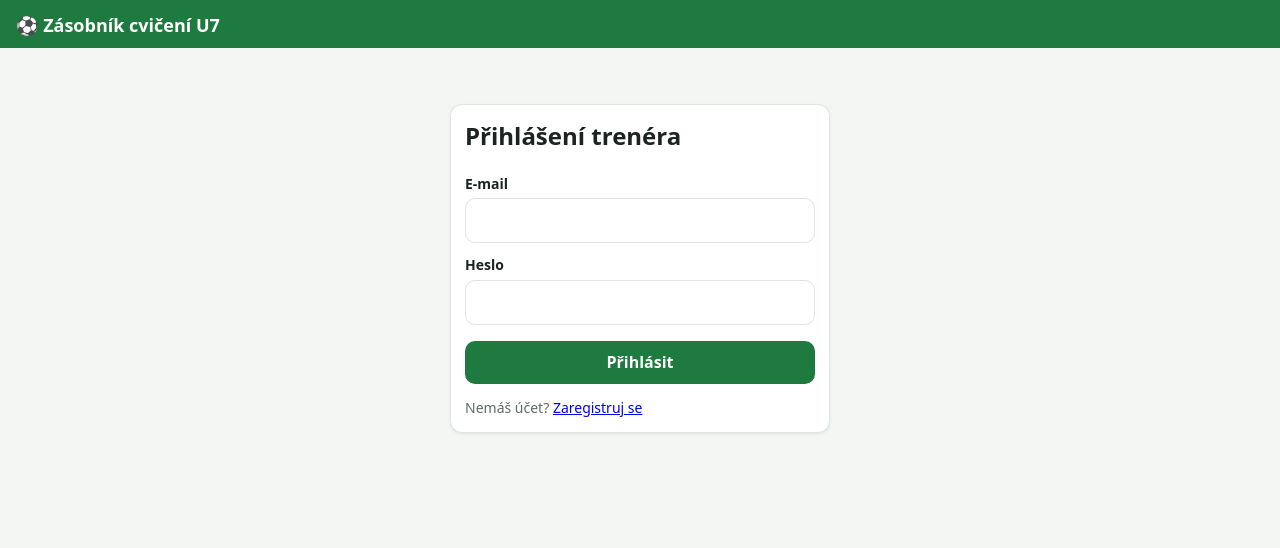
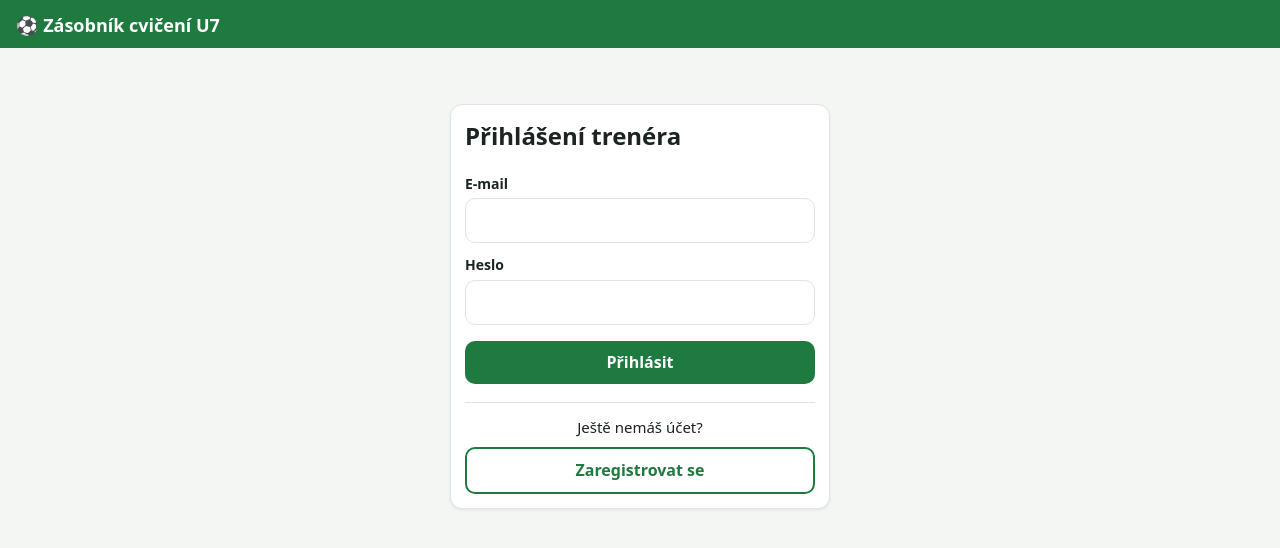
Before and after one commit to keksa77/trener-u7, a plain HTML site: page index.html in a window 1280 px wide. Drawn offline with nearby package versions, Linux system fonts and the light colour scheme.

Commit message:
Výraznější tlačítko pro registraci

```diff
--- a/index.html
+++ b/index.html
@@ -114,9 +114,10 @@ function renderAuth(mode="login"){
       <label>Heslo</label><input type="password" id="pw" required minlength="6" autocomplete="${mode==="login"?"current-password":"new-password"}">
       <div style="margin-top:16px" class="row"><button class="btn primary grow" type="submit">${mode==="login"?"Přihlásit":"Vytvořit účet"}</button></div>
     </form>
-    <p class="muted" style="margin-bottom:0">${mode==="login"
-      ? `Nemáš účet? <a href="#" id="swap">Zaregistruj se</a>`
-      : `Máš účet? <a href="#" id="swap">Přihlas se</a>`}</p>
+    <div style="border-top:1px solid var(--line);margin-top:18px;padding-top:14px;text-align:center">
+      <p style="margin:0 0 8px;font-size:15px">${mode==="login"?"Ještě nemáš účet?":"Už máš účet?"}</p>
+      <button type="button" class="btn" id="swap" style="width:100%;border:2px solid var(--brand);background:transparent;color:var(--brand)">${mode==="login"?"Zaregistrovat se":"Přihlásit se"}</button>
+    </div>
   </div>`;
   document.getElementById("swap").onclick = e => { e.preventDefault(); renderAuth(mode==="login"?"signup":"login"); };
   document.getElementById("authForm").onsubmit = async e => {
```
